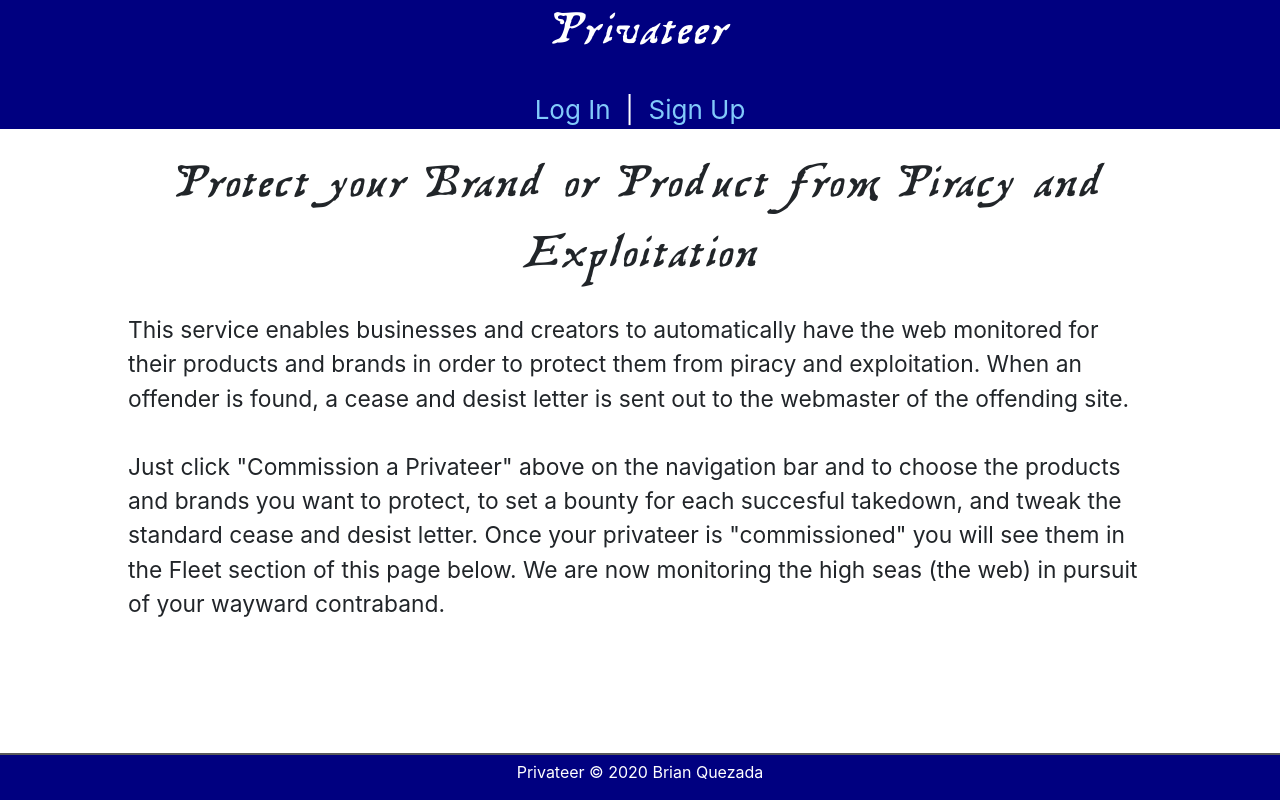
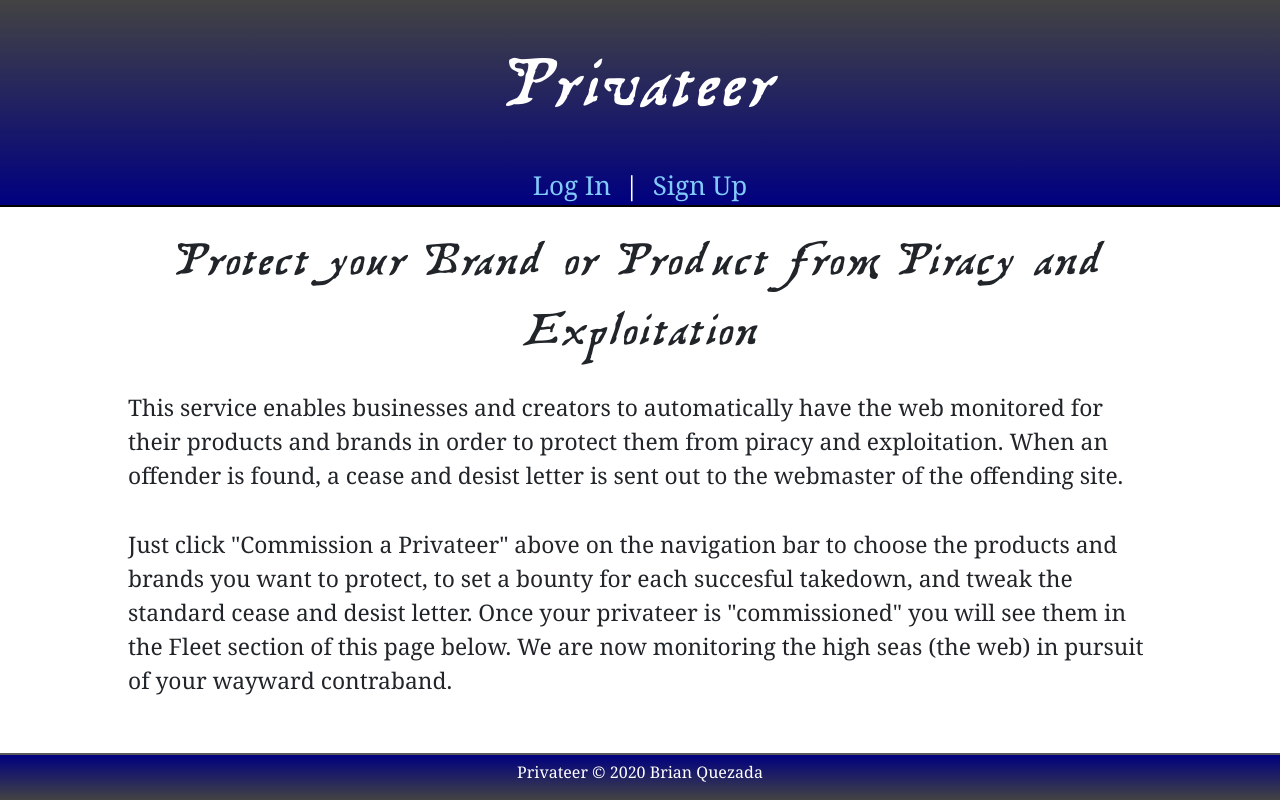
Before and after one commit to Bijikyu/privateer, a React (Create React App) app: page / in a window 1280 px wide. Built offline with nearby package versions, Linux system fonts and the light colour scheme; no server answers; a web font is replaced by a local one.

Commit message:
gradient colors

```diff
--- a/public/main.css
+++ b/public/main.css
@@ -1,6 +1,10 @@
 @font-face {
     font-family: 'TreasureMap';
     src: url('./TreasureMapDeadhand-yLA3.ttf');
+}
+
+* {
+    font-family: Georgia, 'Times New Roman', Times, serif;
 }
 
 body {
@@ -11,17 +15,25 @@ main {
     display: flex;
     flex-direction: column;
     align-items: center;
+    font-family: serif;
 }
 
 a {
     color: rgb(130, 202, 250);
+}
 
+a:hover {
+    color: rgb(79, 247, 250);
 }
 
 h1, h2, h3 {
     margin: 0 10vw 20px 10vw;
     font-family: 'TreasureMap';
     font-size: calc(20px + 3vw);
+}
+
+h1 {
+    font-size: calc(25px + 5vw);
 }
 
 form {
@@ -79,7 +91,7 @@ button {
 }
 
 footer {
-    background-color: #000080;
+    background-image: linear-gradient(#000080, rgb(67, 67, 67));
     position: fixed;
     bottom: 0px;
     left: 0px;
--- a/src/components/NavBar/NavBar.jsx
+++ b/src/components/NavBar/NavBar.jsx
@@ -6,13 +6,13 @@ import { NavLink } from 'react-router-dom';
 const NavBar = (props) => {
   let nav = props.user ?
     <div>
-      <span className='NavBar-welcome'>Ahoy, {props.user.name}!</span>
-      <br></br>
       <nav>
       <NavLink exact to='/' className='NavBar-link'>Home</NavLink>
       &nbsp;&nbsp;|&nbsp;&nbsp;&nbsp;
       <NavLink exact to='/add' className='NavBar-link'>Commission a Privateer</NavLink>
-      &nbsp;&nbsp;|&nbsp;&nbsp;&nbsp;
+      <br></br>
+      <span className='NavBar-welcome'>Ahoy, {props.user.name}!</span>
+      &nbsp;&nbsp;-&nbsp;&nbsp;&nbsp;
       <NavLink to='' onClick={props.handleLogout} className='NavBar-link'>Log Out</NavLink>
       </nav>
     </div>
--- a/src/pages/App/App.css
+++ b/src/pages/App/App.css
@@ -8,7 +8,7 @@
 }
 
 .App-header {
-  background-color: #000080;
+  background-image: linear-gradient(rgb(67, 67, 67), #000080);
   min-height: 10vh;
   display: flex;
   flex-direction: column;
@@ -16,6 +16,7 @@
   justify-content: center;
   font-size: calc(10px + 2vmin);
   color: white;
+  border-bottom: 2px solid black
 }
 
 .App-link {
--- a/src/pages/LandingPage/LandingPage.jsx
+++ b/src/pages/LandingPage/LandingPage.jsx
@@ -16,7 +16,7 @@ const MainPage = (props) => {
         <br></br>
         <br></br>
         Just click "Commission a Privateer" above
-        on the navigation bar and to choose the products and brands you
+        on the navigation bar to choose the products and brands you
         want to protect, to set a bounty for each succesful takedown,
         and tweak the standard cease and desist letter. Once your
         privateer is "commissioned" you will see them in the Fleet
```
Also changed, not shown: src/pages/App/App.js (+1 -0 lines).
